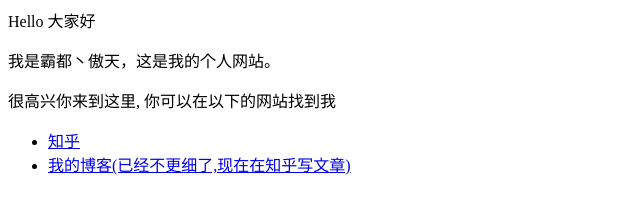
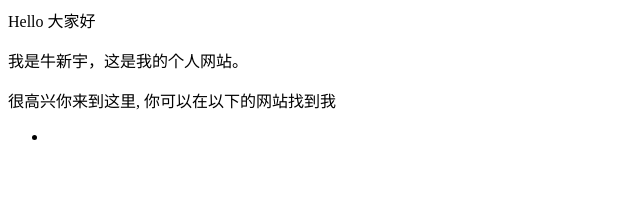
Before and after one commit to jjnxy/jjnxy.github.io, a plain HTML site: page index.html in a window 1280 px wide. Shown: the whole page, without its empty margins (0-640 px from the left). Drawn offline with Linux system fonts and the light colour scheme.

Commit message:
Update index.html

```diff
--- a/index.html
+++ b/index.html
@@ -1,8 +1,8 @@
 <p>Hello 大家好</p>
-<p>我是霸都丶傲天，这是我的个人网站。 </p>
+<p>我是牛新宇，这是我的个人网站。 </p>
 <p>很高兴你来到这里, 你可以在以下的网站找到我</p>
 
 <ul>
-  <li> <a href="https://www.zhihu.com/people/AJLoveChina">知乎</a> </li>
-  <li> <a href="http://hejie.nigeerhuo.com">我的博客(已经不更细了,现在在知乎写文章)</a> </li>
+  <li> <a href=""></a> </li>
+
 </ul>
```
